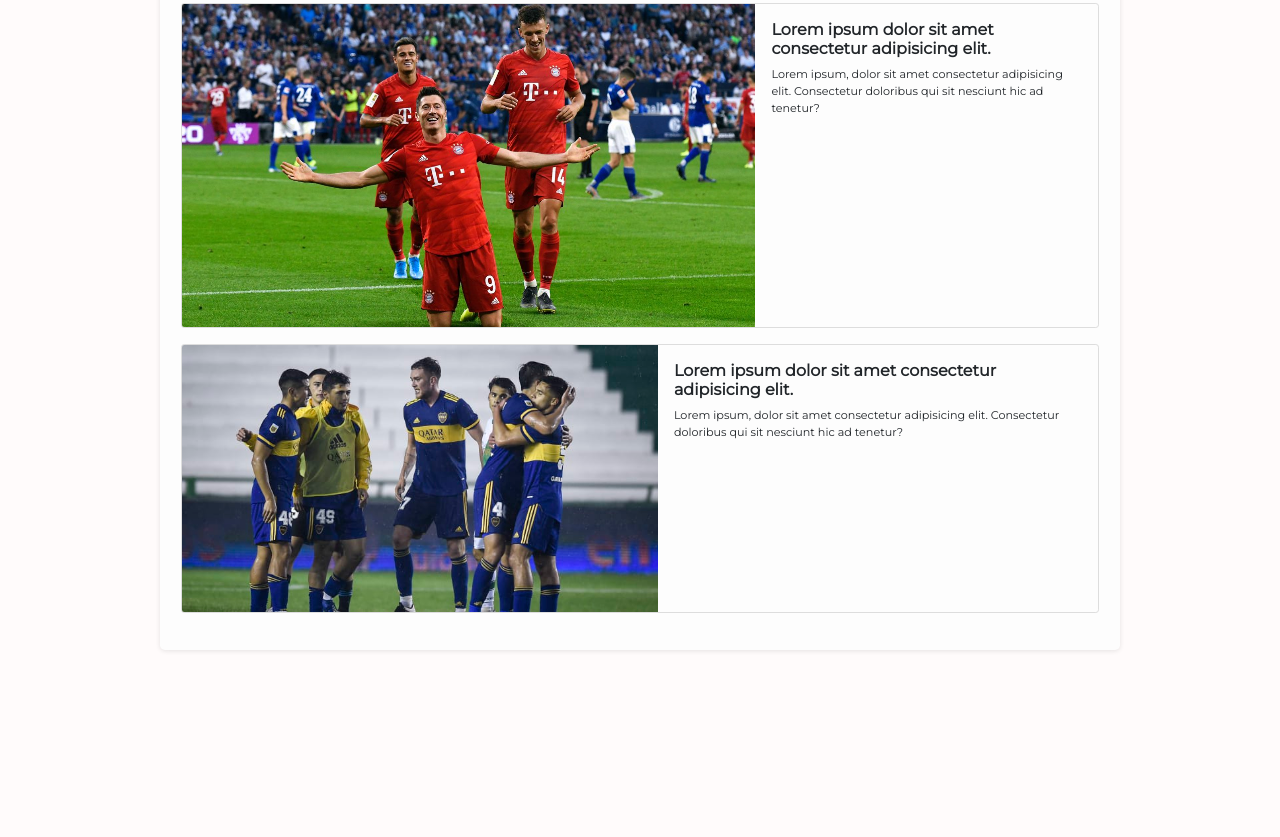
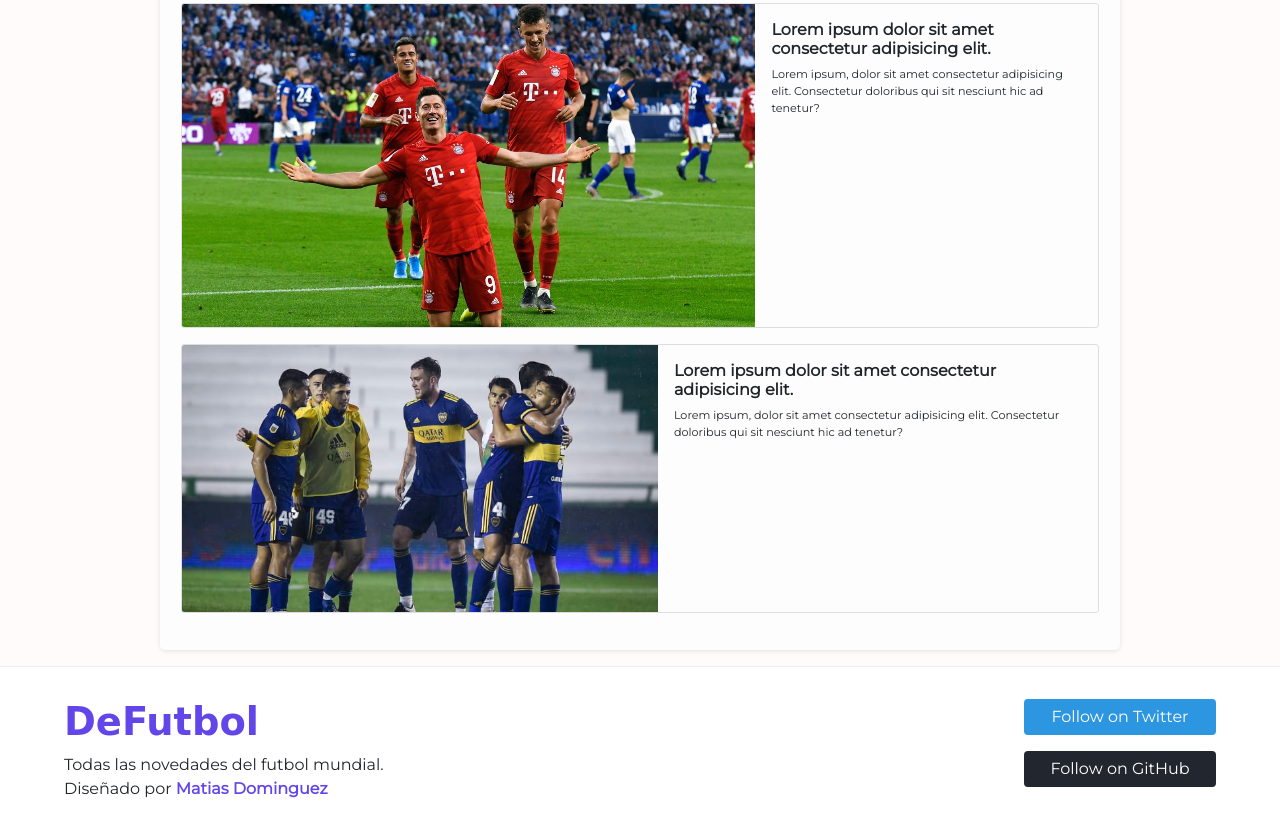
Before and after one commit to kakashii13/Repo-Coder, a website: page index.html in a window 1280 px wide. Shown: the part 1175-2012 px from the top of the page. Before the commit the page ends 1841 px from the top, so only its background shows below. Drawn offline with nearby package versions, Linux system fonts and the light colour scheme; a web font is replaced by a local one.

Commit message:
footer add

```diff
--- a/index.html
+++ b/index.html
@@ -164,6 +164,32 @@
         </div>
       </section>
     </main>
-    <footer></footer>
+    <footer class="footer__container">
+      <div class="footer__one">
+        <h3 class="footer__brand">DeFutbol</h3>
+        <p class="footer__text">
+          Todas las novedades del futbol mundial. <br />Diseñado por
+          <span>Matias Dominguez</span>
+        </p>
+      </div>
+      <div class="footer__two">
+        <button class="btn btn-primary btn__twitter">
+          <a
+            href="https://twitter.com/Hayekianoo"
+            target="_blank"
+            class="btn__link"
+            >Follow on Twitter</a
+          >
+        </button>
+        <button class="btn btn-primary btn__gitHub">
+          <a
+            href="https://github.com/kakashii13?tab=repositories"
+            target="_blank"
+            class="btn__link"
+            >Follow on GitHub</a
+          >
+        </button>
+      </div>
+    </footer>
   </body>
 </html>
--- /dev/null
+++ b/scss/_footer.scss
@@ -0,0 +1,61 @@
+.footer__container {
+  border-top: 1px solid #eee;
+  background-color: #fff;
+  width: 100%;
+  height: 12rem;
+  display: flex;
+  justify-content: space-between;
+
+  .footer__one {
+    margin: 2rem 4rem;
+
+    .footer__brand {
+      font-size: 2.4rem;
+      font-family: "Allison", cursive;
+      color: $principalColor;
+    }
+
+    .footer__text {
+      font-size: 1rem;
+
+      span {
+        font-weight: bold;
+        color: $principalColor;
+      }
+    }
+  }
+
+  .footer__two {
+    margin: 2rem 4rem;
+    display: flex;
+    flex-direction: column;
+
+    .btn {
+      margin-bottom: 1rem;
+      width: 12rem;
+    }
+
+    .btn-primary {
+      border: none;
+      .btn__link {
+        color: #fffffe;
+      }
+    }
+
+    .btn__twitter {
+      background-color: #2d96e0;
+
+      &:hover {
+        background-color: #2686ca;
+      }
+    }
+
+    .btn__gitHub {
+      background-color: #22272f;
+
+      &:hover {
+        background-color: #22272fe1;
+      }
+    }
+  }
+}
--- a/scss/_header.scss
+++ b/scss/_header.scss
@@ -11,9 +11,10 @@
   }
 
   .link-color {
-    font-size: 0.8rem;
+    font-size: 1rem;
     color: rgb(29, 27, 27);
     text-transform: uppercase;
+    font-weight: bold;
     &:hover {
       color: $principalColor;
     }
--- a/scss/style.scss
+++ b/scss/style.scss
@@ -6,3 +6,4 @@
 @import "_favoritos.scss";
 @import "_partidos.scss";
 @import "_equipos.scss";
+@import "_footer.scss";
```
Also changed, not shown: style.css.
